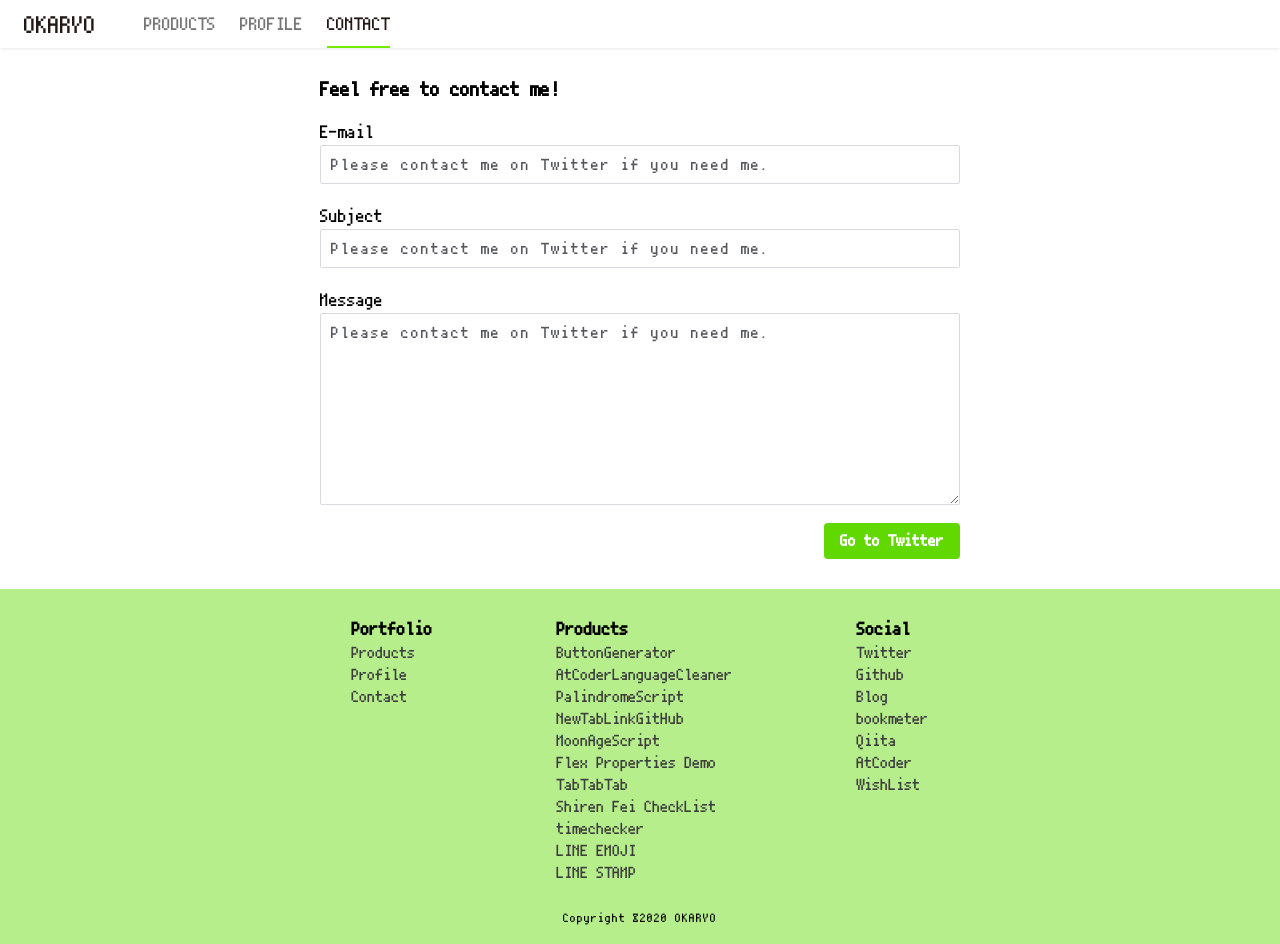
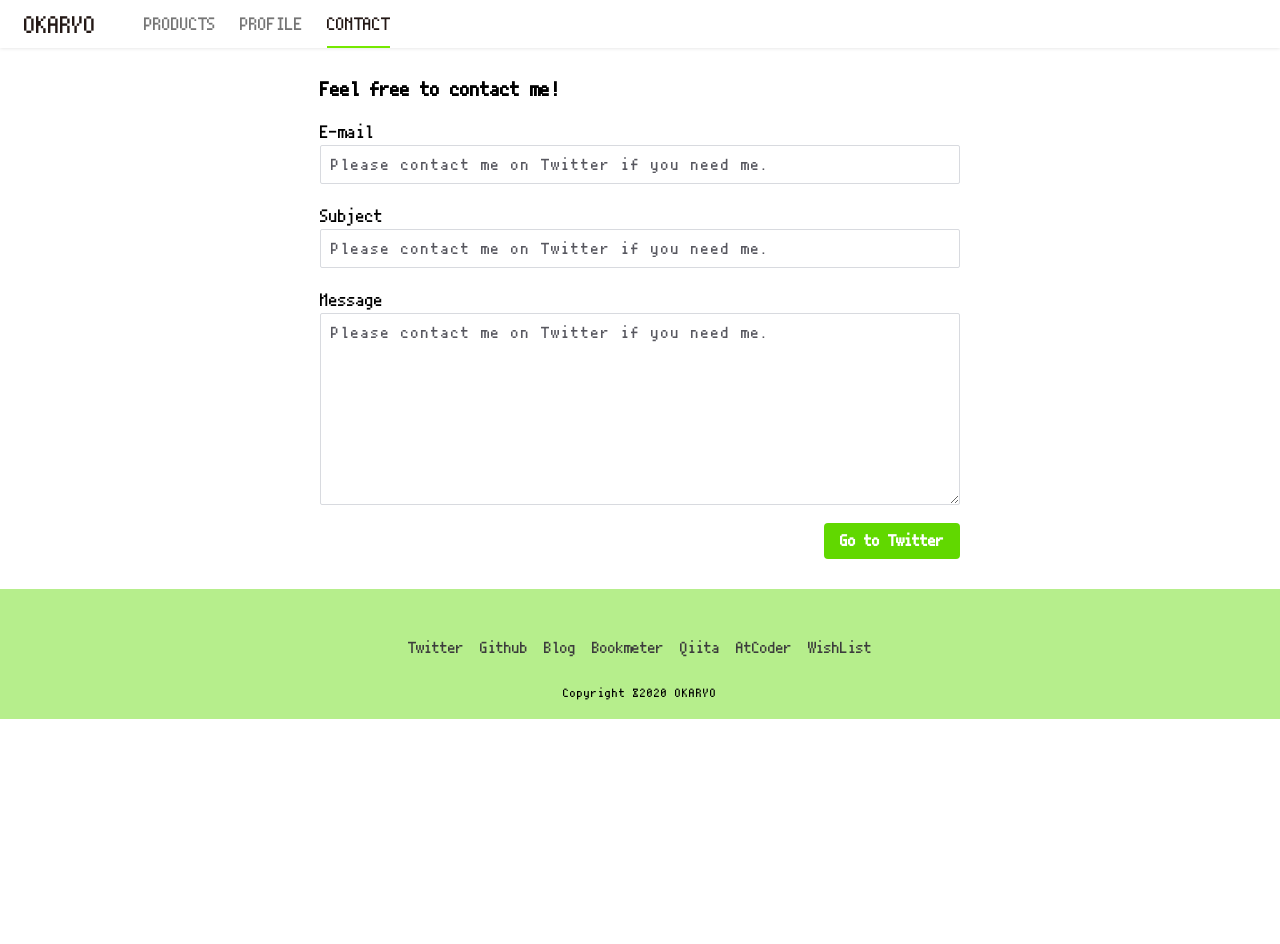
Before and after one commit to okaryo/PortfolioTSX, a React (Create React App) app: page /contact in a window 1280 px wide. After the commit the page ends 800 px from the top, so only its background shows below. Built offline with nearby package versions, Linux system fonts and the light colour scheme.

Commit message:
[fix] refactor footer items

```diff
--- a/src/components/Footer.tsx
+++ b/src/components/Footer.tsx
@@ -1,72 +1,38 @@
 import React from 'react'
-import { Link } from 'react-router-dom'
-import { ProductItems, SocialItems } from '../constants/FooterItems'
+import { FooterItems } from '../constants/FooterItems'
 import '../stylesheets/Footer.css'
 
-interface FooterItemProps {
+type FooterItemsProps = {
   footerItems: {
-    title: string,
-    items: Array<{
-      itemName: string,
-      itemUrl: string
-    }>
-  }
+    name: string
+    link: string
+  }[]
 }
 
 const Footer = () => {
-  const FooterList = (props: FooterItemProps) => {
-    const footerList = props.footerItems
+  const FooterList: React.FC<FooterItemsProps> = (props) => {
+    const footerItems = props.footerItems
 
-    const FooterItems = footerList.items.map((item, index) => {
     return(
-        <li key={index} className="portfolio_footer_item">
+      <ul className="portfolio_footer_list">
+        {footerItems.map((item) =>
+          <li key={item.name} className="portfolio_footer_item">
             <a
-            href={item.itemUrl}
+              href={item.link}
               target="_blank"
               rel="noopener noreferrer"
             >
-            {item.itemName}
+              {item.name}
             </a>
           </li>
-      )
-    })
-
-    return(
-      <div>
-        <div className="portfolio_footer_item_title">{footerList.title}</div>
-        <ul>
-          {FooterItems}
+        )}
       </ul>
-      </div>
     )
   }
 
   return(
     <footer className="portfolio_footer_container">
-      <div className="portfolio_footer_menus">
-        <div>
-          <div className="portfolio_footer_item_title">Portfolio</div>
-          <ul>
-            <li className="portfolio_footer_item">
-              <Link to="/products">Products</Link>
-            </li>
-            <li className="portfolio_footer_item">
-              <Link to="/profile">Profile</Link>
-            </li>
-            <li className="portfolio_footer_item">
-              <Link to="/contact">Contact</Link>
-            </li>
-          </ul>
-        </div>
-        <div className="portfolio_footer_empty"></div>
-        <FooterList
-          footerItems={ProductItems}
-        />
-        <div className="portfolio_footer_empty"></div>
-        <FooterList
-          footerItems={SocialItems}
-        />
-      </div>
+      <FooterList footerItems={FooterItems} />
       <p className="portfolio_footer_copyright">Copyright &copy;2020 OKARYO</p>
     </footer>
   )
--- a/src/constants/FooterItems.ts
+++ b/src/constants/FooterItems.ts
@@ -1,83 +1,30 @@
-export const ProductItems = {
-  title: 'Products',
-  items: [
+export const FooterItems = [
   {
-      itemName: 'ButtonGenerator',
-      itemUrl: 'https://okaryo.github.io/ButtonGenerator/'
+    name: 'Twitter',
+    link: 'https://twitter.com/okaryo_tr'
   },
   {
-      itemName: 'AtCoderLanguageCleaner',
-      itemUrl: 'https://chrome.google.com/webstore/detail/atcoderlanguagecleaner/baihjceippgonliblcodemljahaddfgk'
+    name: 'Github',
+    link: 'https://github.com/okaryo'
   },
   {
-      itemName: 'PalindromeScript',
-      itemUrl: 'https://okaryo.github.io/PalindromeScript/index.html'
+    name: 'Blog',
+    link: 'https://blog.okaryo.io'
   },
   {
-      itemName: 'NewTabLinkGitHub',
-      itemUrl: 'https://chrome.google.com/webstore/detail/newtablinkgithub/ocjamlpogoaghjpapnfpaopgiccjkaim'
+    name: 'Bookmeter',
+    link: 'https://bookmeter.com/users/739784'
   },
   {
-      itemName: 'MoonAgeScript',
-      itemUrl: 'https://github.com/okaryo/MoonAgeScript'
+    name: 'Qiita',
+    link: 'https://qiita.com/okaryo'
   },
   {
-      itemName: 'Flex Properties Demo',
-      itemUrl: 'https://chrome.google.com/webstore/detail/flexpropertiesdemo/piedopbogafaonndboholpinjhdcgmda'
+    name: 'AtCoder',
+    link: 'https://atcoder.jp/users/okaryo'
   },
   {
-      itemName: 'TabTabTab',
-      itemUrl: 'https://chrome.google.com/webstore/detail/tabtabtab/hfmnidllojimehmfjkclnadpebibhgoi'
-    },
-    {
-      itemName: 'Shiren Fei CheckList',
-      itemUrl: 'https://okaryo.github.io/shiren-fei/index.html'
-    },
-    {
-      itemName: 'timechecker',
-      itemUrl: 'https://marketplace.visualstudio.com/items?itemName=okaryo.timechecker'
-    },
-    {
-      itemName: 'LINE EMOJI',
-      itemUrl: 'https://store.line.me/emojishop/author/1037627'
-    },
-    {
-      itemName: 'LINE STAMP',
-      itemUrl: 'https://line.me/S/shop/sticker/author/119727'
+    name: 'WishList',
+    link: 'https://www.amazon.jp/hz/wishlist/ls/3F7T4Z1GG7ORH?ref_=wl_share'
   }
 ]
-}
-
-export const SocialItems = {
-  title: 'Social',
-  items: [
-    {
-      itemName: 'Twitter',
-      itemUrl: 'https://twitter.com/okaryo_tr'
-    },
-    {
-      itemName: 'Github',
-      itemUrl: 'https://github.com/okaryo'
-    },
-    {
-      itemName: 'Blog',
-      itemUrl: 'https://blog.okaryo.io'
-    },
-    {
-      itemName: 'bookmeter',
-      itemUrl: 'https://bookmeter.com/users/739784'
-    },
-    {
-      itemName: 'Qiita',
-      itemUrl: 'https://qiita.com/okaryo'
-    },
-    {
-      itemName: 'AtCoder',
-      itemUrl: 'https://atcoder.jp/users/okaryo'
-    },
-    {
-      itemName: 'WishList',
-      itemUrl: 'https://www.amazon.jp/hz/wishlist/ls/3F7T4Z1GG7ORH?ref_=wl_share'
-    }
-  ]
-}
--- a/src/stylesheets/Footer.css
+++ b/src/stylesheets/Footer.css
@@ -1,19 +1,17 @@
 .portfolio_footer_container {
-  padding: 20px;
+  padding: 42px 20px 20px;
   background-color: #B6EE8C;
 }
-.portfolio_footer_menus {
+.portfolio_footer_list {
   display: flex;
+  flex-wrap: wrap;
   justify-content: center;
 }
-.portfolio_footer_item_title {
-  margin: 10px 0 5px;
-  font-size: 16px;
-  font-weight: bold;
-  font-size: 18px;
+.portfolio_footer_item {
+  margin-top: 8px;
 }
-.portfolio_footer_item {
-  margin-top: 5px;
+.portfolio_footer_item + .portfolio_footer_item {
+  margin-left: 16px;
 }
 .portfolio_footer_item > a {
   font-size: 14px;
@@ -23,11 +21,6 @@
 .portfolio_footer_item > a:hover {
   text-decoration: underline;
 }
-
-.portfolio_footer_empty {
-  flex-basis: 10%;
-}
-
 .portfolio_footer_copyright {
   margin-top: 30px;
   font-size: 12px;
```
Lines whose indentation alone changed are shown as unchanged.
